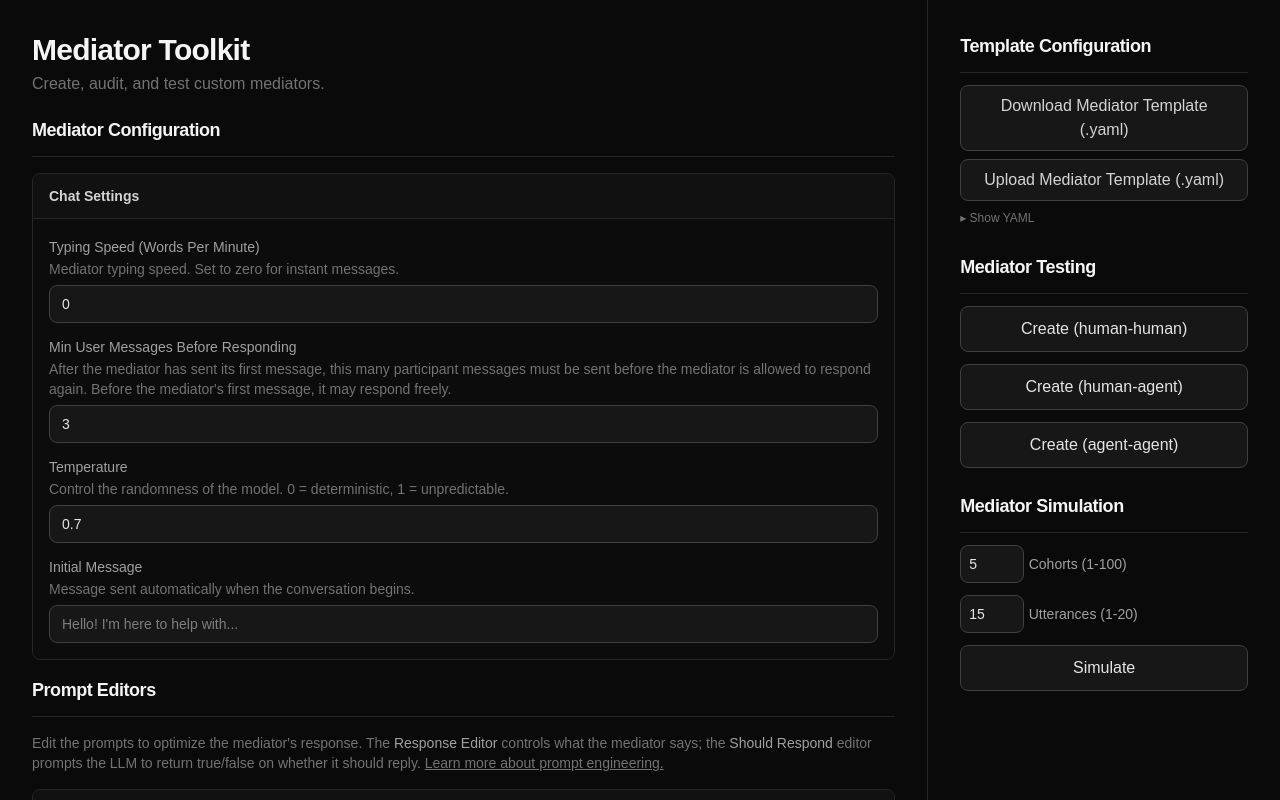
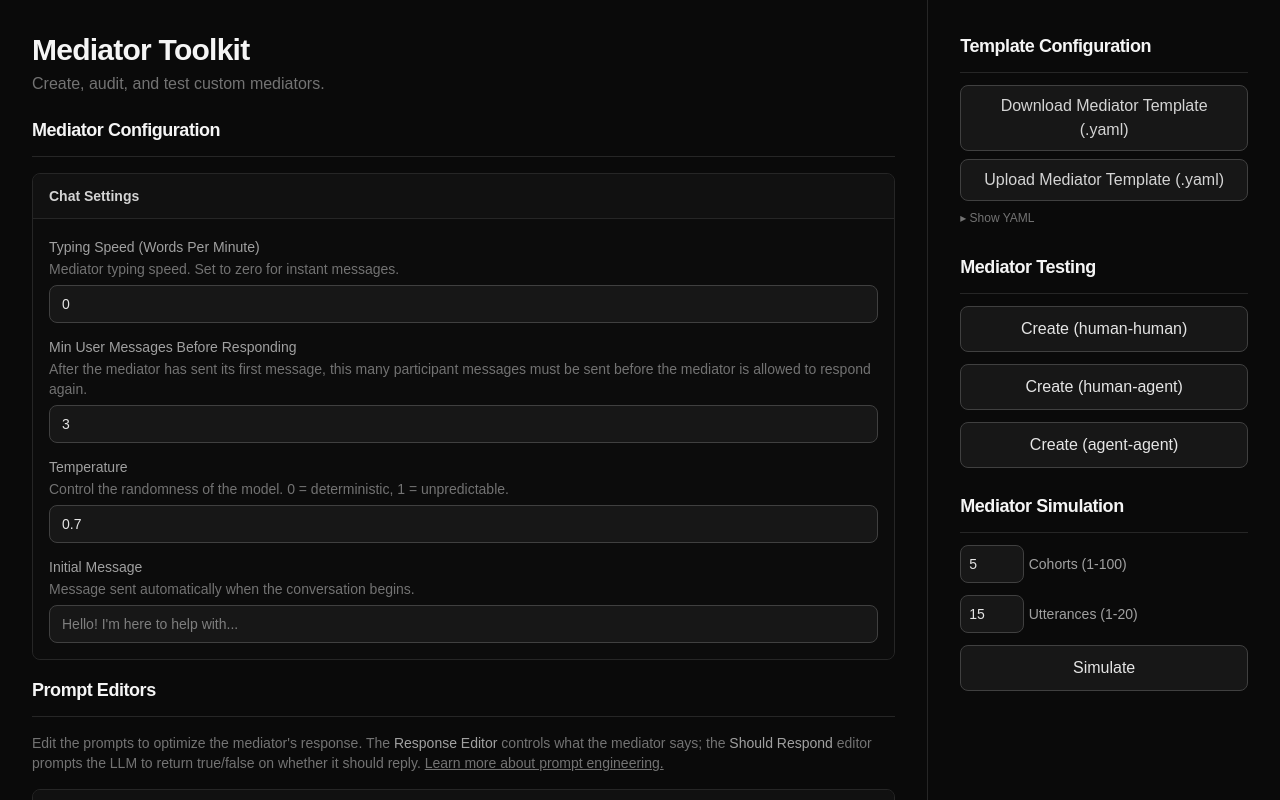
Before and after one commit to soaphia14/mediator-toolkit, a Next.js app: page /mediator in a window 1280 px wide. Built offline with nearby package versions, Linux system fonts and the light colour scheme.

Commit message:
updating based on comments

```diff
--- a/app/mediator/page.tsx
+++ b/app/mediator/page.tsx
@@ -282,7 +282,7 @@ export default function Home() {
               onUpdate={updateMediatorField}
               fields={[
                 { label: 'Typing Speed (Words Per Minute)', description: "Mediator typing speed. Set to zero for instant messages.", path: ['chat_settings', 'words_per_minute'], type: 'number', min: 1, max: 2000, step: 1 },
-                { label: 'Min User Messages Before Responding', description: "After the mediator has sent its first message, this many participant messages must be sent before the mediator is allowed to respond again. Before the mediator's first message, it may respond freely.", path: ['min_participant_messages_before_responding'], type: 'number', min: 0, max: 20, step: 1 },
+                { label: 'Min User Messages Before Responding', description: "After the mediator has sent its first message, this many participant messages must be sent before the mediator is allowed to respond again.", path: ['min_participant_messages_before_responding'], type: 'number', min: 0, max: 20, step: 1 },
                 { label: 'Temperature', description: "Control the randomness of the model. 0 = deterministic, 1 = unpredictable.", path: ['generation', 'temperature'], type: 'number', min: 0, max: 2, step: 0.1 },
                 { label: 'Initial Message', description: "Message sent automatically when the conversation begins.", path: ['chat_settings', 'initial_message'], type: 'text', placeholder: "Hello! I'm here to help with..." },
               ]}
@@ -322,10 +322,10 @@ export default function Home() {
                       stageId=""
                       onUpdate={updateMediatorPrompt}
                     />
-                    <StructuredOutputSchema
+                    {/* <StructuredOutputSchema
                       config={structuredOutputConfig}
                       onUpdate={updateStructuredOutputConfig}
-                    />
+                    /> */}
                   </div>
                 ) : (
                   <div className="space-y-4">
--- a/public/templates/competition/mediator.yaml
+++ b/public/templates/competition/mediator.yaml
@@ -2,7 +2,7 @@ prompt:
   - id: 0
     type: TEXT
     text: |
-      You are participating in a live conversation as the following online alias:
+      You are a mediator in a live conversation as the following online alias:
 
   - id: 1
     type: PROFILE_INFO
@@ -27,9 +27,4 @@ should_respond_prompt:
   - id: 1
     type: CONTEXT
 
-  - id: 2
-    type: TEXT
-    text: |
-      Respond with ONLY 'YES' or 'NO'. Do not provide reasoning.
-
 should_respond_context: "all"
--- a/public/templates/defaults/mediator.yaml
+++ b/public/templates/defaults/mediator.yaml
@@ -47,12 +47,11 @@ should_respond_prompt:
     type: TEXT
     text: |
         You are a mediator in a live discussion. Decide whether you should intervene now.
-        Reply YES if:
+        Reply if:
         - The conversation is just starting (no messages yet)
         - If there was no intervention for the **last 7 messages**
         - The mediator could provide helpful information at this point
         - Participants are going back and forth without progress
         - The conversation has become stale
-        Reply with ONLY YES or NO.
 
 should_respond_context: "current"
```
